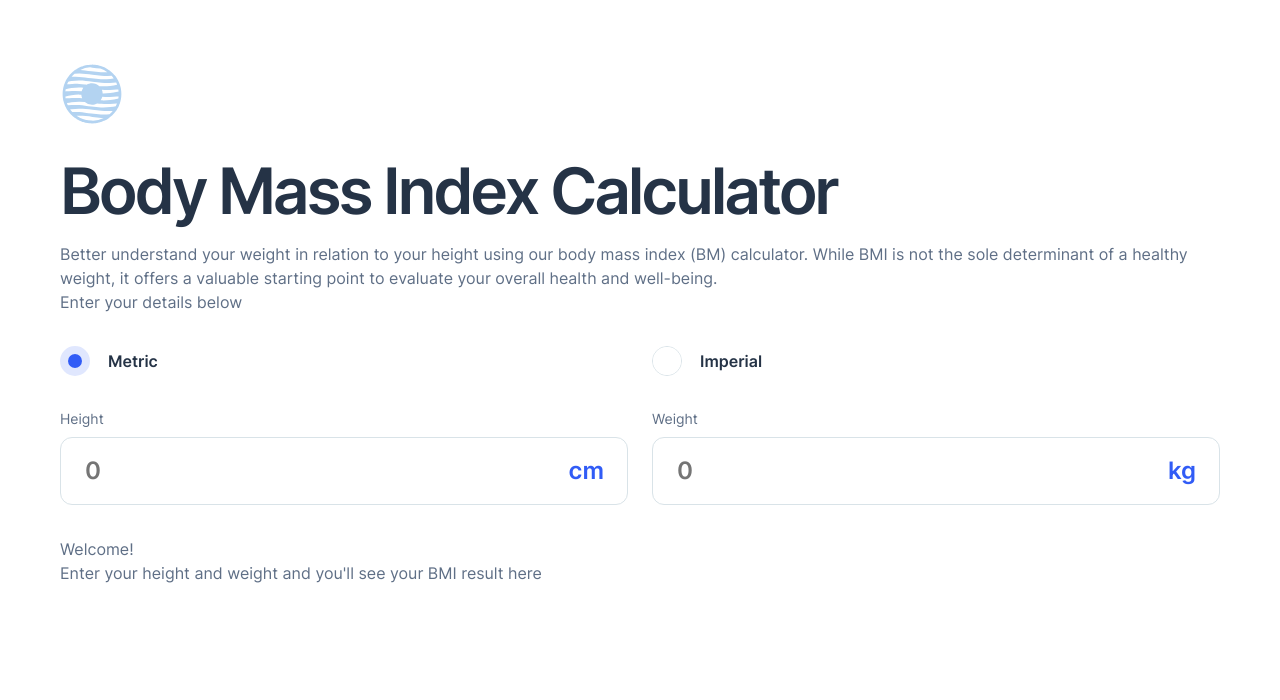
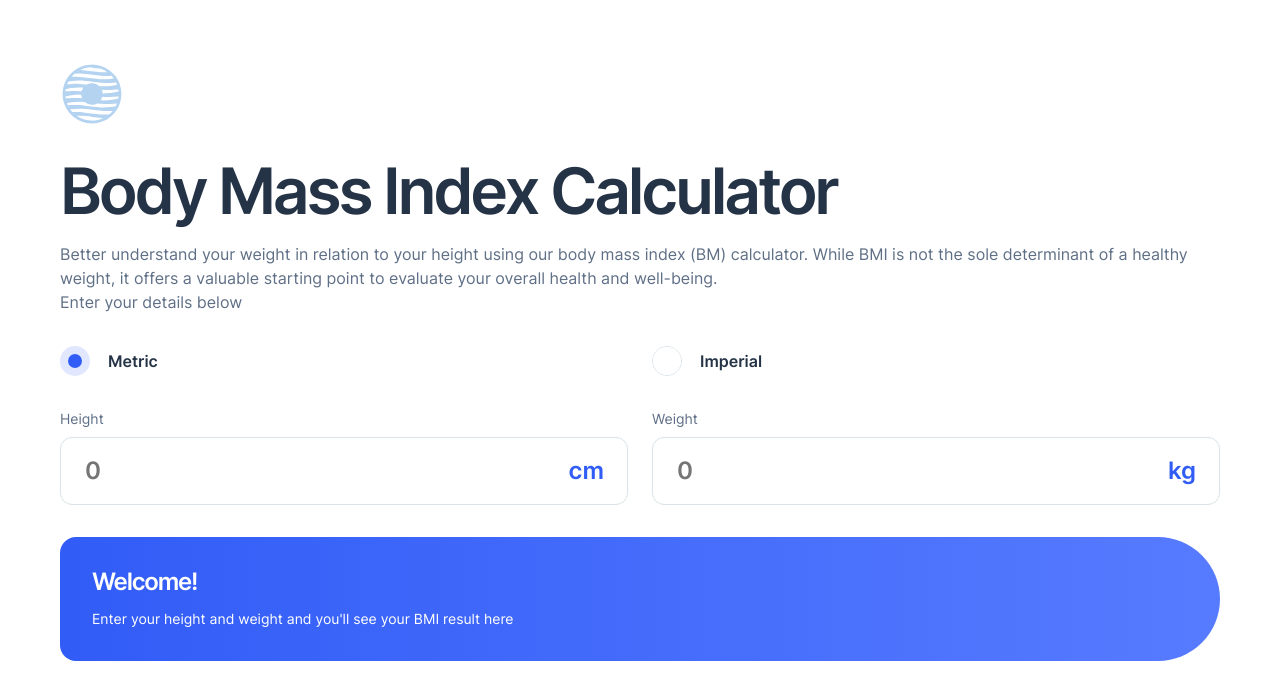
Before and after one commit to karolbanat/fem-svelte-bmi-calculator, a Svelte app: page / in a window 1280 px wide. Shown: the top 700 px of the page. Built offline with nearby package versions, Linux system fonts and the light colour scheme.

Commit message:
Output basic styling

```diff
--- a/src/app.css
+++ b/src/app.css
@@ -142,6 +142,7 @@ textarea:not([rows]) {
 	--clr-gradient-400: hsl(var(--clr-gradient-400-hsl));
 
 	--gradient-400: linear-gradient(to bottom right, var(--clr-gradient-200) 0%, var(--clr-gradient-400) 100%);
+	--gradient-600: linear-gradient(to right, var(--clr-primary-400) 0%, var(--clr-primary-300) 100%);
 
 	--clr-drop-shadow: hsl(var(--clr-primary-200-hsl) / 0.25);
 
@@ -162,6 +163,9 @@ textarea:not([rows]) {
 	--fz-600: 1.5rem;
 	--fz-700: clamp(2rem, 3.5vw, 3rem);
 	--fz-800: clamp(3rem, 5vw, 4rem);
+
+	/* Border radiuses */
+	--borr-pill: 100vmax;
 
 	/* spacers - base */
 	/* --- rem */
--- a/src/lib/BMIForm.svelte
+++ b/src/lib/BMIForm.svelte
@@ -1,5 +1,6 @@
 <script lang="ts">
 	import type { Unit } from '../types';
+	import BmiOutput from './form-components/BMIOutput.svelte';
 	import NumericInput from './form-components/NumericInput.svelte';
 	import RadioButton from './form-components/RadioButton.svelte';
 
@@ -88,10 +89,7 @@
 		</fieldset>
 	</div>
 
-	<output>
-		<p>Welcome!</p>
-		<p>Enter your height and weight and you'll see your BMI result here</p>
-	</output>
+	<BmiOutput />
 </form>
 
 <style>
--- /dev/null
+++ b/src/lib/form-components/BMIOutput.svelte
@@ -0,0 +1,52 @@
+<script lang="ts"></script>
+
+<output>
+	<p class="heading">Welcome!</p>
+	<p>Enter your height and weight and you'll see your BMI result here</p>
+</output>
+
+<style>
+	output {
+		position: relative;
+		isolation: isolate;
+
+		display: block;
+		padding: var(--spacer-rem-400);
+
+		font-size: var(--fz-300);
+
+		color: var(--clr-neutral-100);
+
+		border-radius: 1rem;
+		overflow: hidden;
+	}
+
+	output::before {
+		content: '';
+		position: absolute;
+		z-index: -1;
+		inset: 0;
+		width: 100%;
+		height: 100%;
+
+		background-image: var(--gradient-600);
+
+		border-radius: inherit;
+	}
+
+	.heading {
+		margin-block-end: var(--spacer-em-200, 1em);
+
+		font-size: var(--fz-600);
+		font-weight: var(--fw-bold);
+		line-height: 1.1;
+		letter-spacing: -0.05em;
+	}
+
+	@media (min-width: 36em) {
+		output::before {
+			border-top-right-radius: var(--borr-pill);
+			border-bottom-right-radius: var(--borr-pill);
+		}
+	}
+</style>
```
